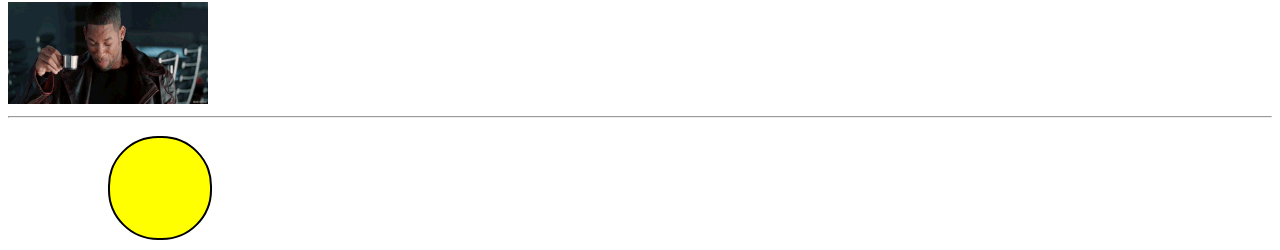
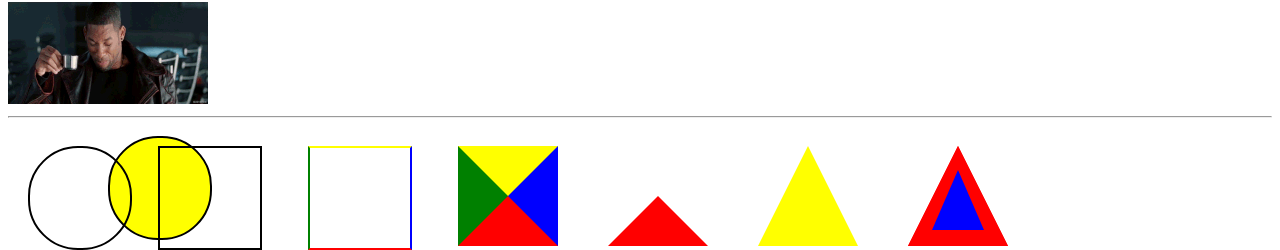
Before and after one commit to sirhoopzalot/WebDevelopmentFundamentalsPlayground, a plain HTML site: page views/CSS-Playground.html in a window 1280 px wide. Shown: the part 593-843 px from the top of the page. Drawn offline with Linux system fonts and the light colour scheme.

```diff
--- a/CSS/main.css
+++ b/CSS/main.css
@@ -200,3 +200,104 @@
   color:yellow;
   background-color: pink;
 }
+
+/****/
+
+#circle {
+  width:100px;
+  height:100px;
+  border:2px solid black;
+  position: absolute;
+  border-radius:50px;
+ margin: 20px 0px 0px 20px;
+}
+
+#square {  width:100px;
+  height:100px;
+  border:2px solid black;
+  position: absolute;
+  margin: 20px 0px 0px 150px;
+}
+
+#squares {
+  width: 100px;
+  height: 100px;
+  border-top: 2px solid yellow;
+  border-left: 2px solid green;
+  border-bottom: 2px solid red;
+  border-right: 2px solid blue;
+  position: absolute;
+  margin: 20px 0px 0px 300px
+}
+
+#triangleBox {
+  width:0px;
+  height:0px;
+  border-top: 50px solid yellow;
+  border-left: 50px solid green;
+  border-bottom: 50px solid red;
+  border-right: 50px solid blue;
+  position: absolute;
+  margin: 20px 0px 0px 450px
+
+}
+
+#triangle {
+    width:0px;
+  height:0px;
+  border-top: 50px solid white;
+  border-left: 50px solid white;
+  border-bottom: 50px solid red;
+  border-right: 50px solid white;
+  position: absolute;
+  margin: 20px 0px 0px 600px;
+
+}
+
+
+#triangles {
+    width:0px;
+  height:0px;
+  border-left: 50px solid white;
+  border-bottom: 100px solid yellow;
+  border-right: 50px solid white;
+  position: absolute;
+  margin: 20px 0px 0px  750px;
+}
+
+#triangle2c {
+    width:0px;
+  height:0px;
+
+  border-left: 50px solid white;
+  border-bottom: 100px solid red;
+  border-right: 50px solid white;
+  position: absolute;
+  margin: 20px 0px 0px 900px;
+}
+
+.triangle-border {
+  width:0px;
+  height:0px;
+  position:absolute;
+  border-left : 50px solid transparent;
+  border-bottom: 100px solid red;
+  border-right: 50px solid transparent;
+  margin: 20px 0px 0px 900px;
+}
+
+.inner-triangle {
+  top: 24px;
+  right: 26px;
+  position: relative;
+  width:0;
+  height:0;
+  border-left: 26px solid transparent;
+  border-right: 26px solid transparent;
+  border-bottom: 60px solid blue;
+}
+
+
+.glyphicon.glypghicon-asterisk{
+  font-size:1px;
+}
```
Also changed, not shown: views/Bootstrap-Playground.html (+1 -1 lines).
